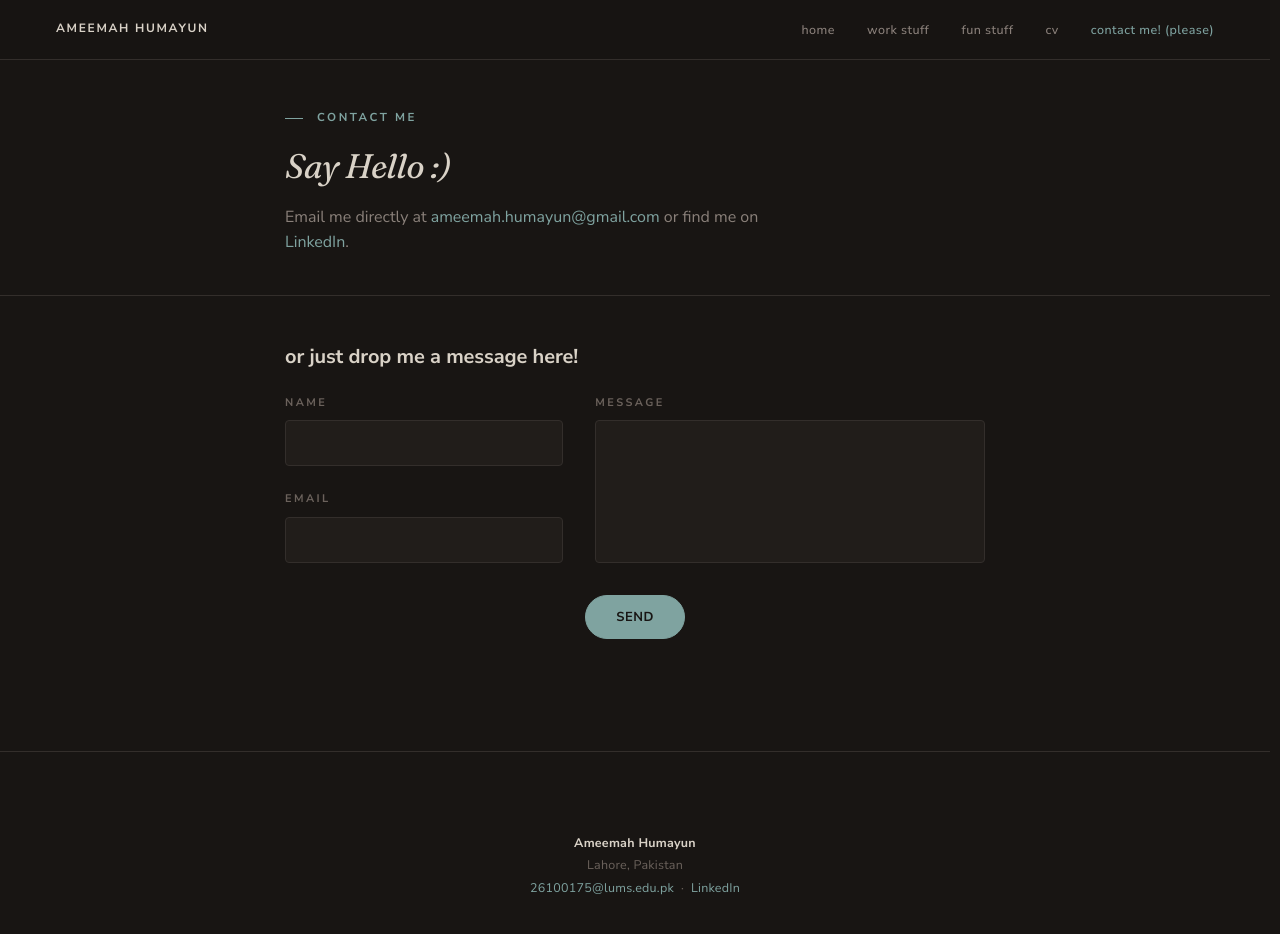
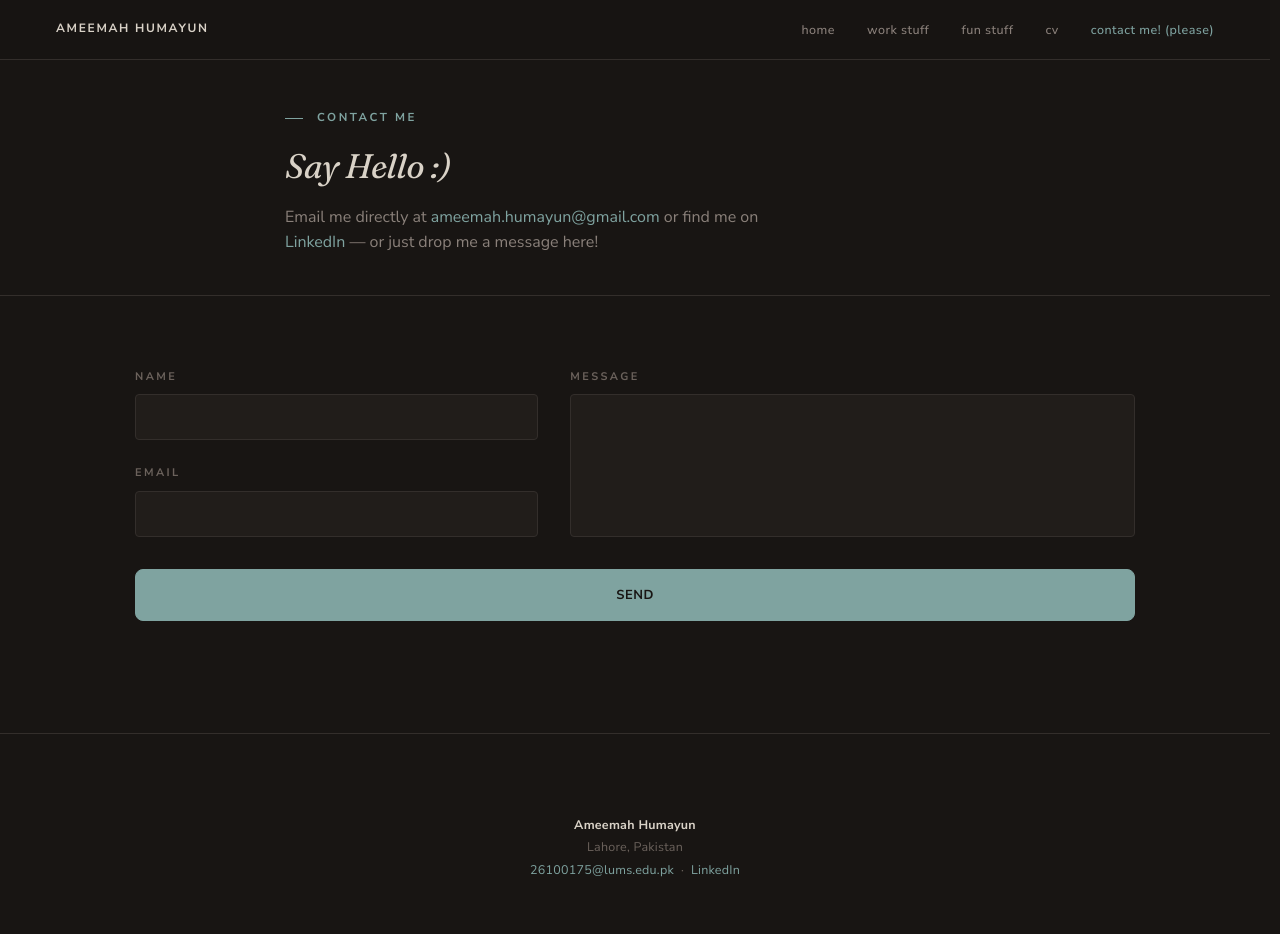
Before and after one commit to ameemahumayun/ameemahumayun.github.io, a Jekyll site: the page built from contact/index.html, in a window 1280 px wide and 947 px high. Shown: the top 934 px of the window. Built offline with Jekyll 4.4.1, drawn with Linux system fonts in a browser that asks for light colours.

Commit message:
Merge "drop a message" into the intro, widen form, bigger thanks banner
- Folds "or just drop me a message here!" into the intro paragraph
  (em dash) and drops the separate heading that used to sit above the
  form.
- The form's section now sits in .container-wide instead of the
  page's narrow reading column, so the fields have real horizontal
  room — the header above intentionally stays narrow, matching
  Work/CV/Studio's page-head dimensions.
- Send is now a full-width block spanning the fields instead of a
  small centered pill.
- The post-submit thank-you message is a bordered, padded banner with
  larger centered text instead of a single small line.

```diff
--- a/assets/css/components.css
+++ b/assets/css/components.css
@@ -913,9 +913,11 @@ details[open] > .subaccordion__head .subaccordion__chev { transform: rotate(-135
 /* 25. CONTACT FORM --------------------------------------------------------- */
 /* Posts straight to FormSubmit (formsubmit.co) — a static site has no
    backend of its own to receive this. FormSubmit emails the submission
-   to the address in the form's action URL. Fills the site's standard
-   narrow container (no arbitrary max-width) like everything else on
-   the page — a smaller cap left dead space and read as off-center. */
+   to the address in the form's action URL. The section sits in
+   .container-wide (see contact/index.html) rather than the page's
+   narrow reading column, so the fields have real horizontal room —
+   the header above stays on the narrow column intentionally, to match
+   Work/CV/Studio's page-head dimensions. */
 .contact-form { margin-top: var(--space-3); }
 /* Name + Email stacked in a narrower left column; Message fills a taller
    right column beside them (grid items stretch to the row height by
@@ -961,24 +963,35 @@ details[open] > .subaccordion__head .subaccordion__chev { transform: rotate(-135
    isn't a feature here. flex: 1 lets it fill the stretched grid cell so
    it matches the height of the stacked Name/Email column beside it. */
 .contact-form__field--message textarea { resize: none; flex: 1; min-height: 140px; }
-.contact-form__submit-row { text-align: center; margin-top: var(--space-4); }
+.contact-form__submit-row { margin-top: var(--space-4); }
 .contact-form__submit {
-  padding: 10px 30px;
+  display: block;
+  width: 100%;
+  padding: 14px 30px;
   border: 1px solid var(--color-accent);
-  border-radius: var(--radius-pill);
+  border-radius: var(--radius-md);
   background: var(--color-accent);
   color: var(--color-bg);
   font-size: 13px;
   font-weight: var(--weight-bold);
   letter-spacing: 0.04em;
   text-transform: uppercase;
+  text-align: center;
   transition: background var(--duration) var(--ease), border-color var(--duration) var(--ease);
 }
 .contact-form__submit:hover { background: var(--color-accent-deep); border-color: var(--color-accent-deep); }
+/* Shown in place of the fields after a successful submit — sized and
+   bordered like a real confirmation banner, not a stray line of text. */
 .contact-form__thanks {
   display: none;
   color: var(--color-accent);
-  font-size: var(--text-base);
+  font-size: var(--text-lg);
+  font-weight: var(--weight-semibold);
+  text-align: center;
+  padding: var(--space-5);
+  border: 1px solid var(--color-border);
+  border-radius: var(--radius-md);
+  background: var(--color-bg-card);
 }
 .contact-form--sent .contact-form__fields { display: none; }
 .contact-form--sent .contact-form__thanks { display: block; }
--- a/contact/index.html
+++ b/contact/index.html
@@ -10,15 +10,13 @@ active: contact
     <div class="eyebrow eyebrow-rule">contact me</div>
     <h1 class="page-head__title"><span class="serif" style="color:var(--color-text-strong);">Say Hello :)</span></h1>
     <p class="page-head__intro">
-      Email me directly at <a href="mailto:ameemah.humayun@gmail.com" style="color:var(--color-accent);">ameemah.humayun@gmail.com</a> or find me on <a href="{{ site.linkedin }}" target="_blank" rel="noopener" style="color:var(--color-accent);">LinkedIn</a>.
+      Email me directly at <a href="mailto:ameemah.humayun@gmail.com" style="color:var(--color-accent);">ameemah.humayun@gmail.com</a> or find me on <a href="{{ site.linkedin }}" target="_blank" rel="noopener" style="color:var(--color-accent);">LinkedIn</a> — or just drop me a message here!
     </p>
   </div>
 </header>
 
-<section class="section" style="padding-top:var(--space-6);">
-  <div class="container">
-    <h3>or just drop me a message here!</h3>
-
+<section class="section contact-form-section" style="padding-top:var(--space-6);">
+  <div class="container-wide">
     <form class="contact-form" id="contact-form" action="https://formsubmit.co/ameemah.humayun@gmail.com" method="POST">
       <input type="hidden" name="_subject" value="New message from ameemahumayun.github.io">
       <input type="hidden" name="_captcha" value="false">
```
